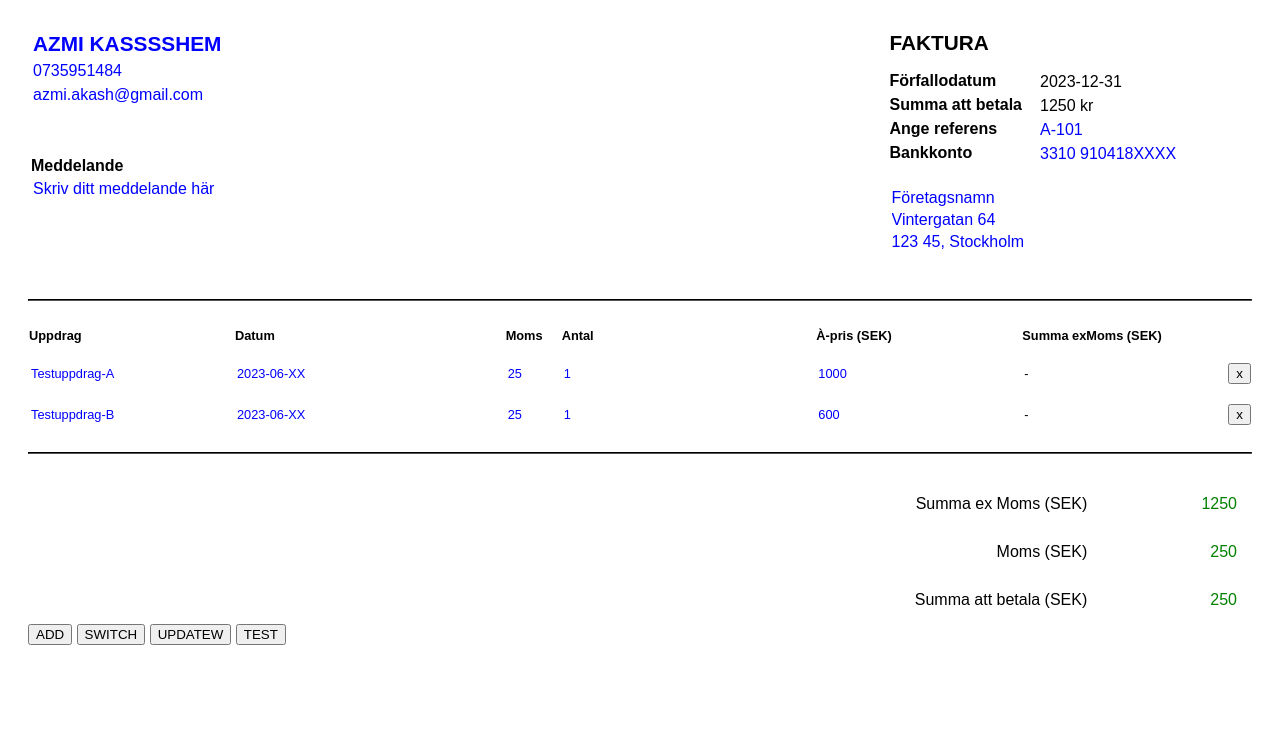
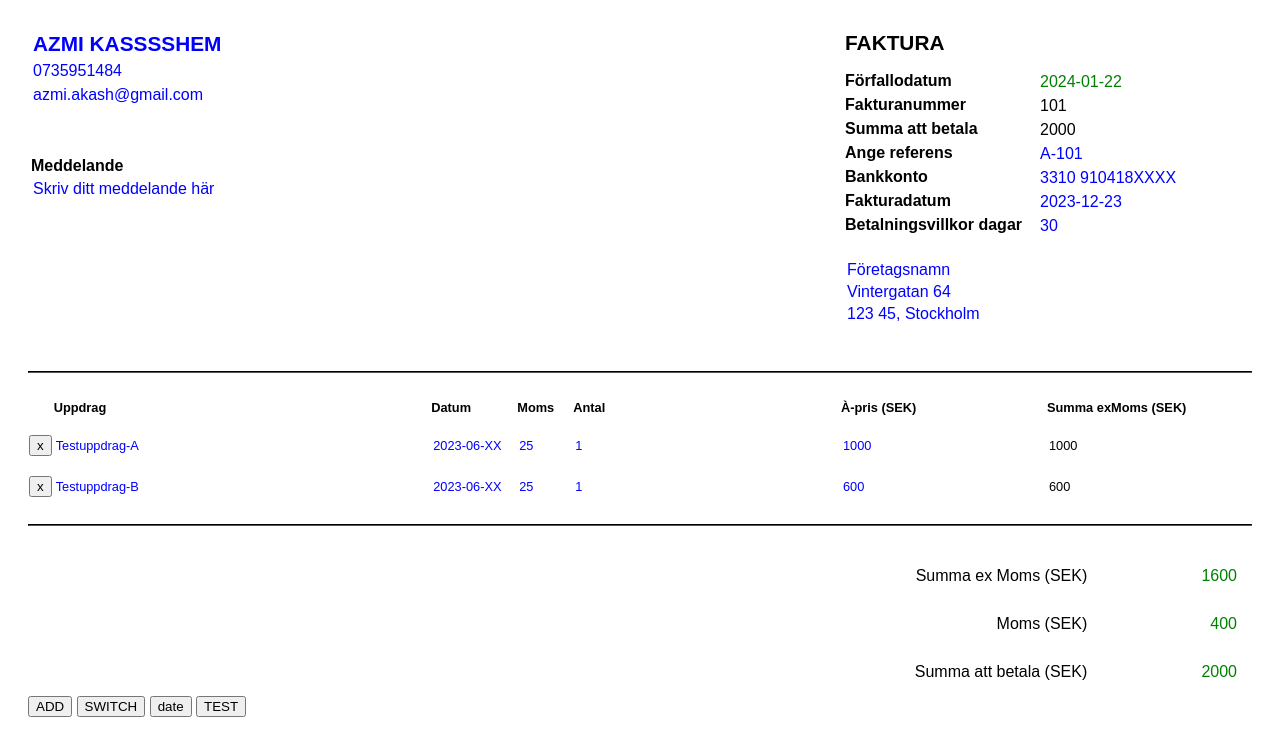
Before and after one commit to helloazmi/invoicezmi, a website: page index_new_v2.html in a window 1280 px wide. Drawn offline with Linux system fonts and the light colour scheme.

Commit message:
Whats left to do: local save, switch mode correct way

```diff
--- a/index_new_v2.html
+++ b/index_new_v2.html
@@ -53,7 +53,10 @@
                   <td id="faktura-title">FAKTURA </td>
                 </tr>
                 <tr>
-                  <td><span class="faktura-title">Förfallodatum</span> <input type="text" class="faktura-data" id="dueDate" value="2023-12-31"></td>
+                  <td><span class="faktura-title">Förfallodatum</span> <input type="text" class="faktura-data dynamic" id="dueDate" value="2023----"></td>
+                </tr>
+                <tr>
+                  <td><span class="faktura-title">Fakturanummer</span> <input type="text" class="faktura-data" id="invoiceNum" value="101"></td>
                 </tr>
                 <tr>
                   <td><span class="faktura-title">Summa att betala</span> <input type="text" class="faktura-data" id="sumToPay" value="1250 kr"></td>
@@ -63,6 +66,12 @@
                 </tr>
                 <tr>
                   <td><span class="faktura-title">Bankkonto </span><input type="text" class="faktura-data var" value="3310 910418XXXX"></td>
+                </tr>
+                <tr>
+                  <td><span class="faktura-title">Fakturadatum</span> <input type="text" class="faktura-data var" id="invoiceDate"value="2023-----"></td>
+                </tr>
+                <tr>
+                  <td><span class="faktura-title">Betalningsvillkor dagar</span> <input type="text" class="faktura-data var" id="dueDays"value="30"></td>
                 </tr>
 
                 <tr>
@@ -85,35 +94,37 @@
           <div class="center jobs">
             <table id="jobs">
               <thead>
-
+                <tr>
+                  <th class="hidable" style="width: 5px;"></th>
                   <th>Uppdrag</th>
                   <th>Datum</th>
                   <th>Moms</th>
                   <th  style="width: 1000px;">Antal</th>
                   <th>À-pris (SEK)</th>
                   <th>Summa exMoms (SEK)</th>
-                  <th class="hidable" style="width: 5px;"></th>
 
+                </tr>
               </thead>
               <tbody>
                 <tr>
-
+                  <td><button  class="hideable" onclick="removeRow(this)"     >x</button></td>
                   <td><input type="text" class="description var" value="Testuppdrag-A"></td>
                   <td><input type="text" class="date var" value="2023-06-XX"></td>
                   <td><input type="text" class="tax var" value="25"></td>
                   <td><input type="text" class="quantity var" value="1"></td>
                   <td><input type="text" class="unitPrice var" value="1000"></td>
-                  <td><input type="text" class="sumExVat" id="totalJobPriceExVat" readonly value="-" ></td>
-                  <td><button  class="hideable" onclick="removeRow(this)"     >x</button></td>
+                  <td><input type="text" class="sumExVat" id="totalJobPriceExVat" readonly value="0" ></td>
+
                 </tr>
                 <tr>
+                  <td><button   class="hideable" onclick="removeRow(this)"     >x</button></td>
                   <td><input type="text" class="description var" value="Testuppdrag-B"></td>
                   <td><input type="text" class="date var" value="2023-06-XX"></td>
                   <td><input type="text" class="tax var" value="25"></td>
                   <td><input type="text" class="quantity var" value="1"></td>
                   <td><input type="text" class="unitPrice var" value="600"></td>
-                  <td><input type="text" class="sumExVat" id="totalJobPriceExVat" readonly  value="-"></td>
-                  <td><button   class="hideable" onclick="removeRow(this)"     >x</button></td>
+                  <td><input type="text" class="sumExVat" id="totalJobPriceExVat" readonly  value="0"></td>
+
 
                 </tr>
               </tbody>
@@ -166,7 +177,7 @@
 
 <button onclick="addRow()">ADD</button>
 <button onclick="switchMode()">SWITCH</button>
-<button onclick="updateJobs()">UPDATEW</button>
+<button onclick="updateDueDate()">date</button>
 <button onclick="updateFinalPay()">TEST</button>
 
 
--- a/script _new_v2.js
+++ b/script _new_v2.js
@@ -25,8 +25,9 @@ const gather = () => {
 };
 
 updateJobs();
-//calcFinalSumExVat();
 updateSummary();
+updateCurrDate();
+updateDueDate();
 
 
 // Handler
@@ -36,10 +37,8 @@ document.addEventListener("click", handleEvent);
 function handleEvent (event) {
    updateJobs();
    updateSummary();
-  //calcFinalSumExVat();
-  //updateSummary();
-  //updateCurrDateAndDueDate();
-  //console.log(event)
+   updateDueDate();
+
 
   if (event.ctrlKey && event.key === "i") {
     console.log('hideTools();')
@@ -85,6 +84,46 @@ function removeRow(button) {
   row.parentNode.removeChild(row);
   }
 }
+
+function updateCurrDate() {
+
+  let invoiceDate = document.getElementById("invoiceDate");
+  const currentDate = new Date();
+  invoiceDate.value = currentDate.toLocaleDateString("sv-SE"); //prints as string
+
+}
+
+
+//Get current year as string
+function updateDueDate() {
+  let invoiceDate = document.getElementById("invoiceDate");
+  let dueDaysValue = document.getElementById("dueDays");
+
+  // Get the current date and prints to fakturadatum
+  const currentDate = new Date();
+
+
+
+
+
+
+
+  // Add 30 days to the current date
+  currentDate.setDate(currentDate.getDate() + Number(dueDaysValue.value));
+  let todayPlus30 = currentDate;
+  console.log(todayPlus30);
+
+
+
+  dueDate = document.getElementById("dueDate");
+  dueDate.value = todayPlus30.toLocaleDateString("sv-SE");
+
+ console.log('....updateDueDate()')
+};
+
+
+
+
 
 
 
@@ -216,6 +255,11 @@ function updateSummary(){
    let finalPay = document.getElementById('finalPay');
    finalPay.textContent = finalSumVat + calcFinalSumExVat();
 
+   let sumToPay = document.getElementById('sumToPay');
+   sumToPay.value = finalSumVat + calcFinalSumExVat();
+
+
+
 
 }
 
```
